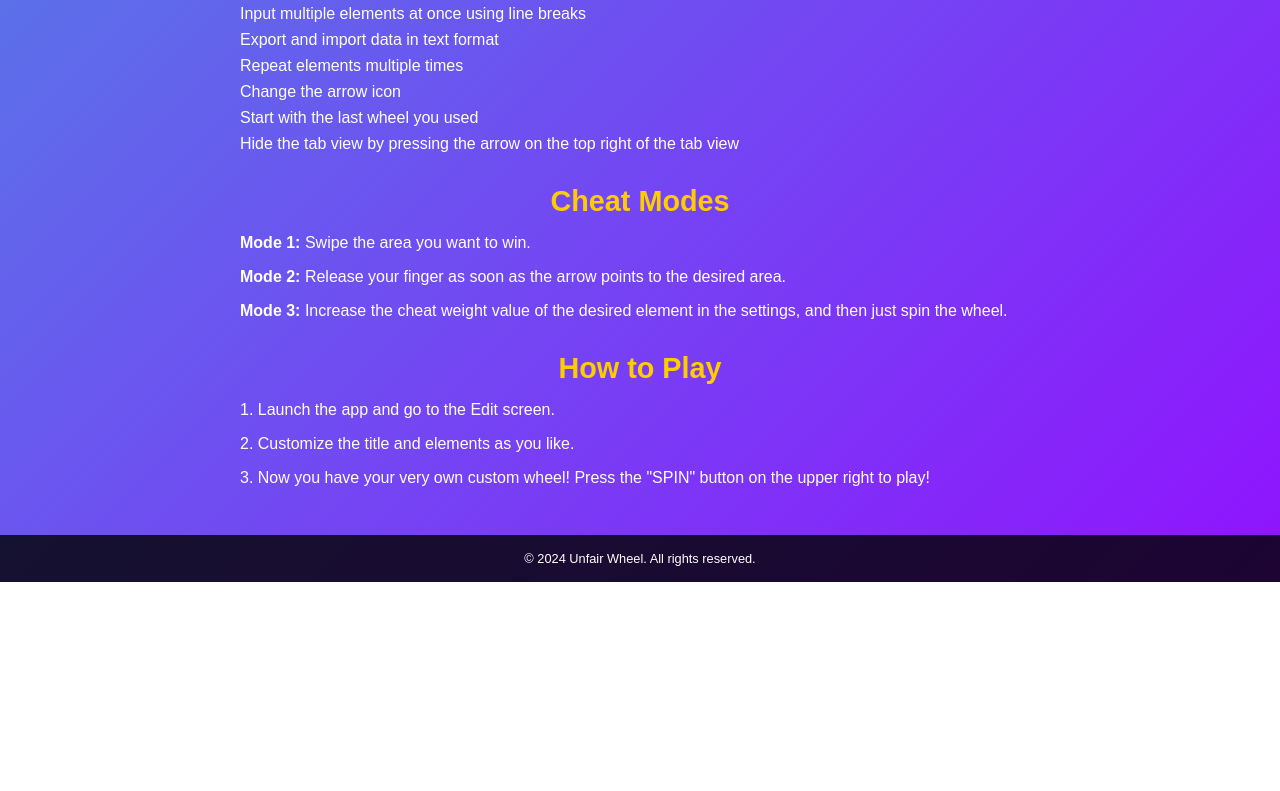
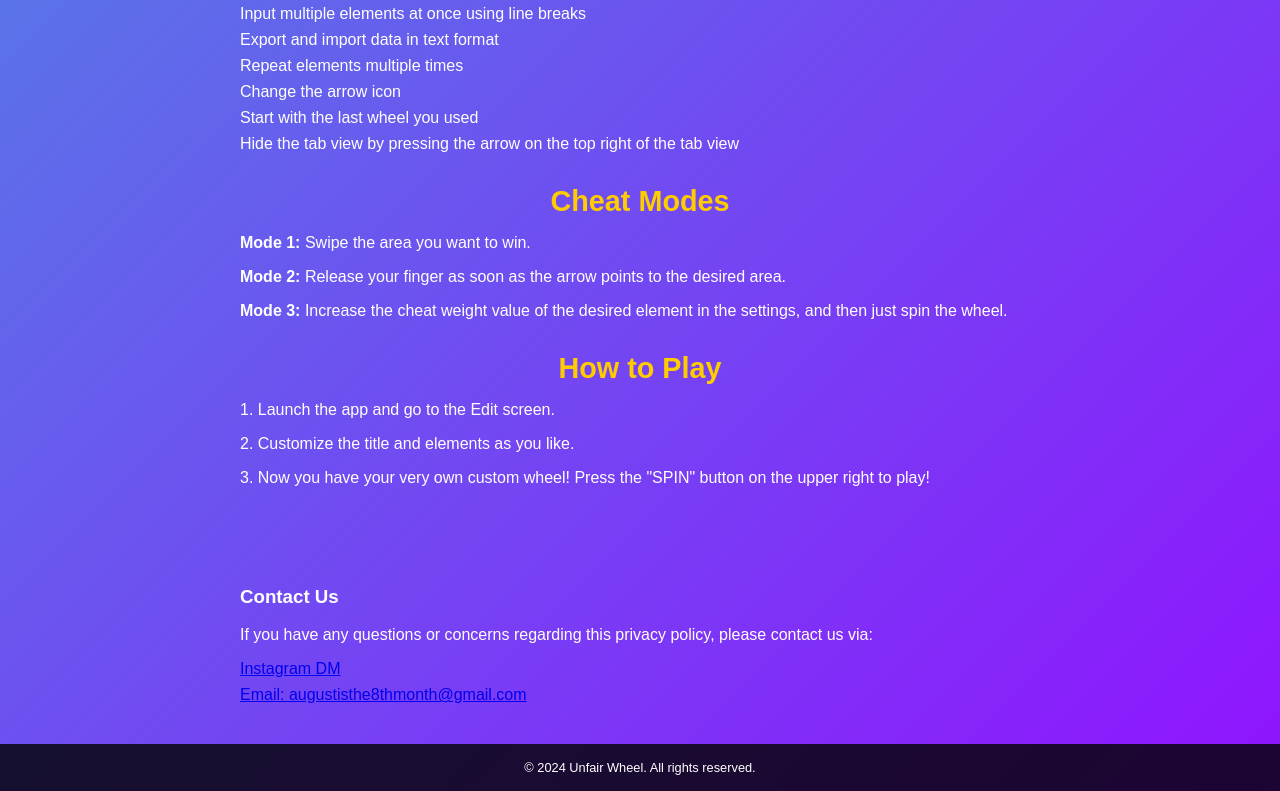
Before and after one commit to uw54321/uw, a plain HTML site: page index.html in a window 1280 px wide. Shown: the part 625-1416 px from the top of the page. Before the commit the page ends 1207 px from the top, so only its background shows below. Drawn offline with Linux system fonts and the light colour scheme.

Commit message:
Update index.html

```diff
--- a/index.html
+++ b/index.html
@@ -117,6 +117,14 @@
             <p>3. Now you have your very own custom wheel! Press the "SPIN" button on the upper right to play!</p>
         </div>
     </section>
+    <section id="contact" class="content">
+    <h3>Contact Us</h3>
+    <p>If you have any questions or concerns regarding this privacy policy, please contact us via:</p>
+    <ul>
+        <li><a href="https://www.instagram.com/uw54321/" target="_blank">Instagram DM</a></li>
+        <li><a href="mailto:augustisthe8thmonth@gmail.com">Email: augustisthe8thmonth@gmail.com</a></li>
+    </ul>
+</section>
     <footer>
         <p>&copy; 2024 Unfair Wheel. All rights reserved.</p>
     </footer>
```
